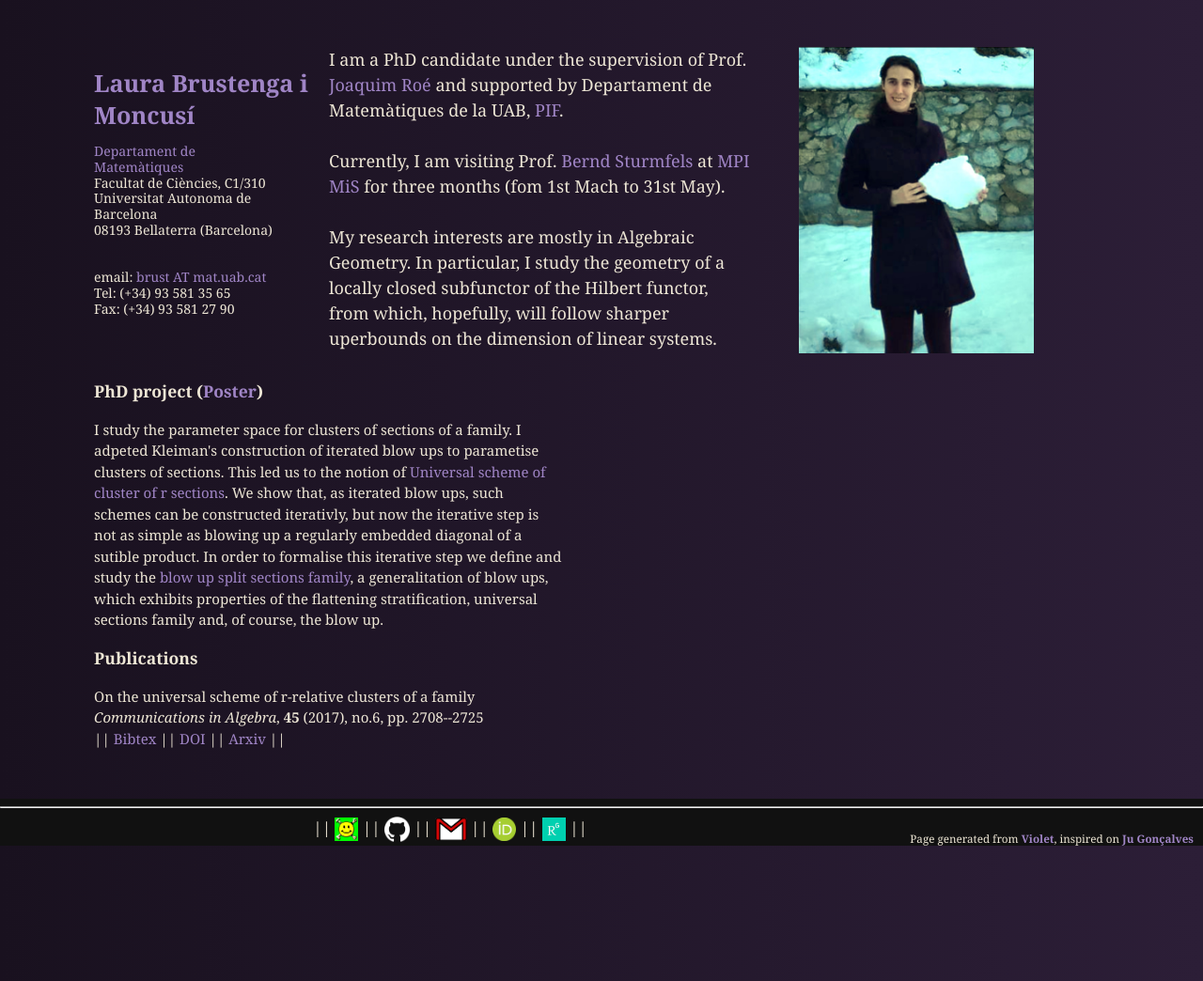
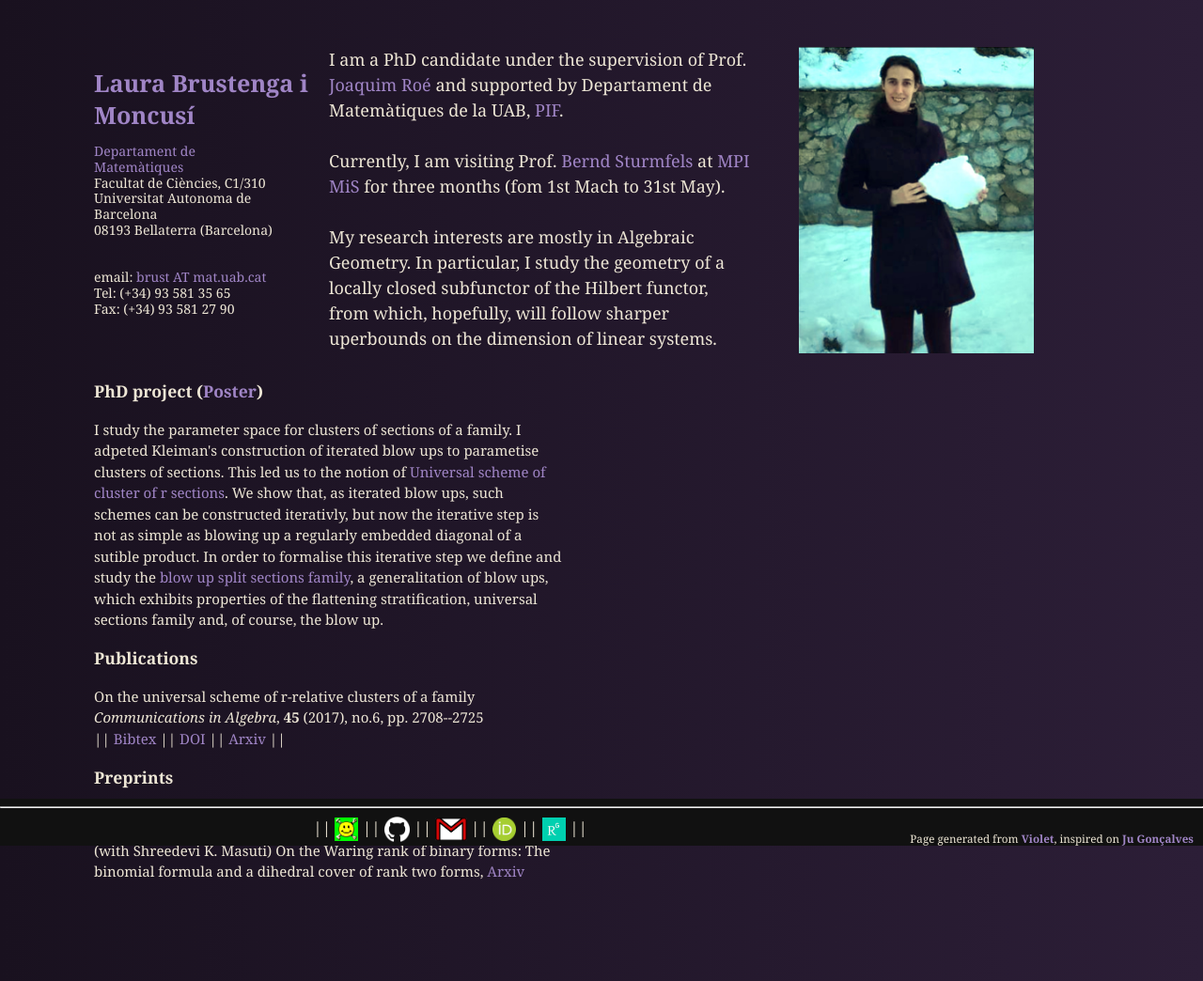
Before and after one commit to LauraBMo/LauraBMo.github.io, a Jekyll site: the page built from index.html, in a window 1280 px wide. Shown: the whole page at 94% size. Built offline with Jekyll 4.4.1, drawn with Linux system fonts in a browser that asks for light colours.

Commit message:
add pre-prints

```diff
--- a/index.html
+++ b/index.html
@@ -53,9 +53,17 @@ title: Home
     On the universal scheme of r-relative clusters of a family <br />
 <i>Communications in Algebra</i>, <strong> 45 </strong> (2017), no.6, pp. 2708--2725 <br />
     || <a href="/assets/bibtex/BrustengaMoncusi2017.bib">Bibtex</a> || <a href="https://doi.org/10.1080/00927872.2016.1175452">DOI</a> || <a href="https://arxiv.org/abs/1408.0552">Arxiv</a> || <br />
-    <br />
-    <br />
   </p>
+
+  <h3><strong>Preprints</strong></h3>
+  <p>
+    The Straight Blow Up Section Family, <a href="https://arxiv.org/abs/1808.03062">Arxiv</a> <br />
+  </p>
+  <p>
+    (with Shreedevi K. Masuti) On the Waring rank of binary forms: The binomial formula and a dihedral cover of rank two forms, <a href="https://arxiv.org/abs/1901.08320">Arxiv</a> <br />
+  </p>
+  <br />
+  <br />
 </section>
 
 <footer>
```
